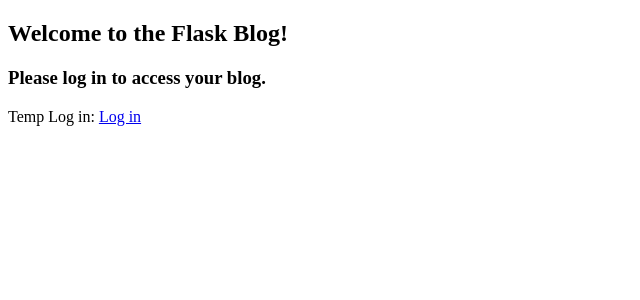
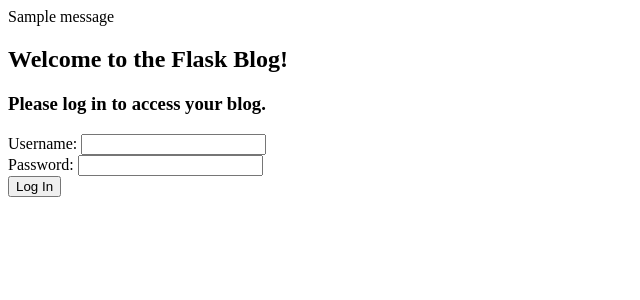
Before and after one commit to AVB24/PythonWebApps, a Flask app: template RealPython/flask-blog/templates/login.html in a window 1280 px wide. Shown: the top 300 px of the page, without its empty margins (0-640 px from the left). Run offline with Flask 2, Linux system fonts and the light colour scheme; the template is opened without the code that fills it, so the values that code supplies are empty; one stand-in notice (Sample message) is shown.

Commit message:
login app
setup a login page

```diff
--- a/RealPython/flask-blog/templates/login.html
+++ b/RealPython/flask-blog/templates/login.html
@@ -1,6 +1,20 @@
 {% extends "template.html" %}
 {% block content %}
-    <h2>Welcome to the Flask Blog!</h2>
-    <h3>Please log in to access your blog.</h3>
-    <p>Temp Log in: <a href="/main">Log in</a></p>
+    <div class="login-wrapper">
+        <h2>Welcome to the Flask Blog!</h2>
+        <h3>Please log in to access your blog.</h3>
+        <form action="" method="POST">
+            <div>
+                <label for="name">Username:</label>
+                <input type="text" id="username" name="username" value="{{ request.form.username }}">
+            </div>
+            <div>
+                <label for="mail">Password:</label>
+                <input type="password" id="password" name="password" value="{{ request.form.password }}"/>
+            </div>
+            <div>
+                <button type="submit">Log In</button>
+            </div>
+        </form>
+    </div>
 {% endblock %}
--- a/RealPython/flask-blog/templates/main.html
+++ b/RealPython/flask-blog/templates/main.html
@@ -1,4 +1,5 @@
 {% extends "template.html" %}
 {% block content %}
     <h2>Welcome to the Flask Blog!</h2>
+    <p><a href="{{ url_for('logout') }}">Log out</a></p>
 {% endblock %}
--- a/RealPython/flask-blog/templates/template.html
+++ b/RealPython/flask-blog/templates/template.html
@@ -5,8 +5,16 @@
   </head>
   <body>
     <div class="container">
+      {% for message in get_flashed_messages() %}
+        <div class="flash">{{ message }}</div>
+      {% endfor %}
+      {% if error %}
+        <p class="error"><strong>Error:</strong> {{ error }}</p>
+      {% endif %}
+      <!-- inheritance -->
       {% block content %}
       {% endblock %}
+      <!-- end inheritance -->
     </div>
   </body>
 </html>
```
Also changed, not shown: RealPython/flask-blog/blog.py (+22 -3 lines).
